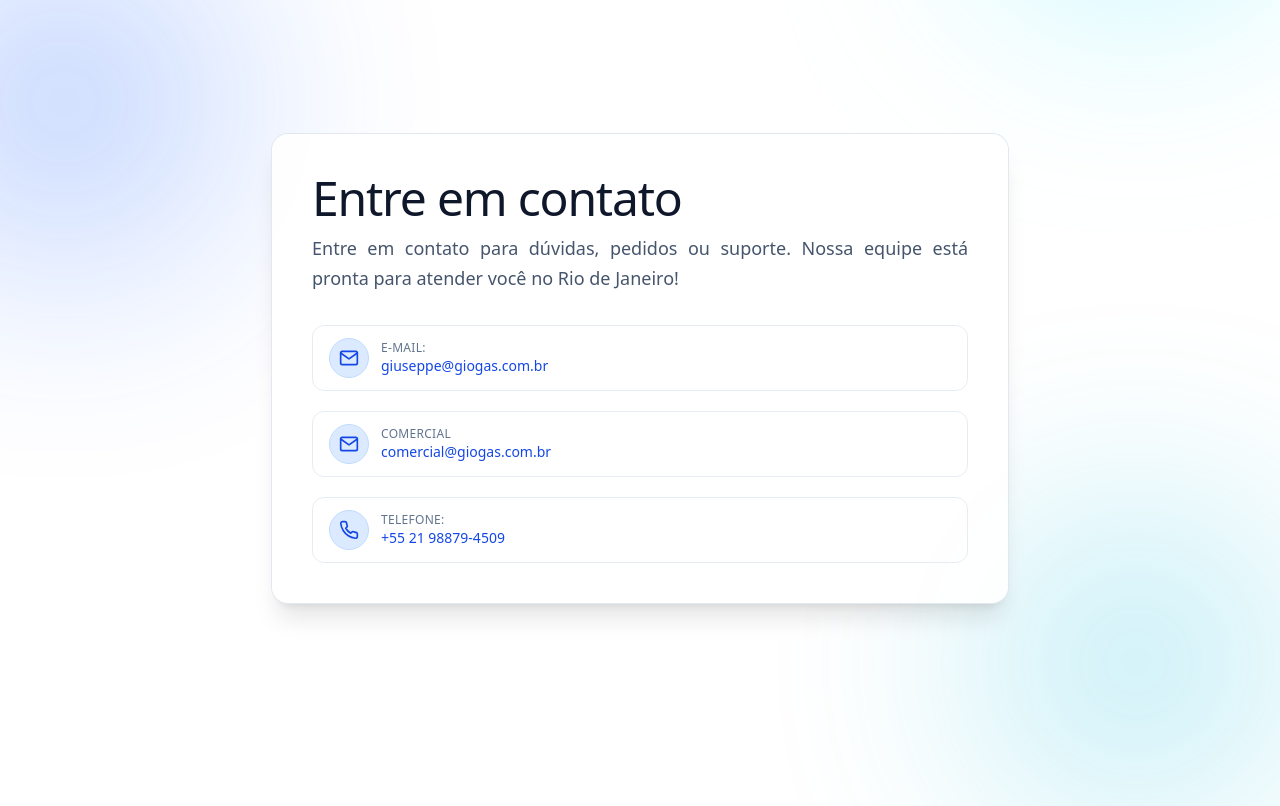
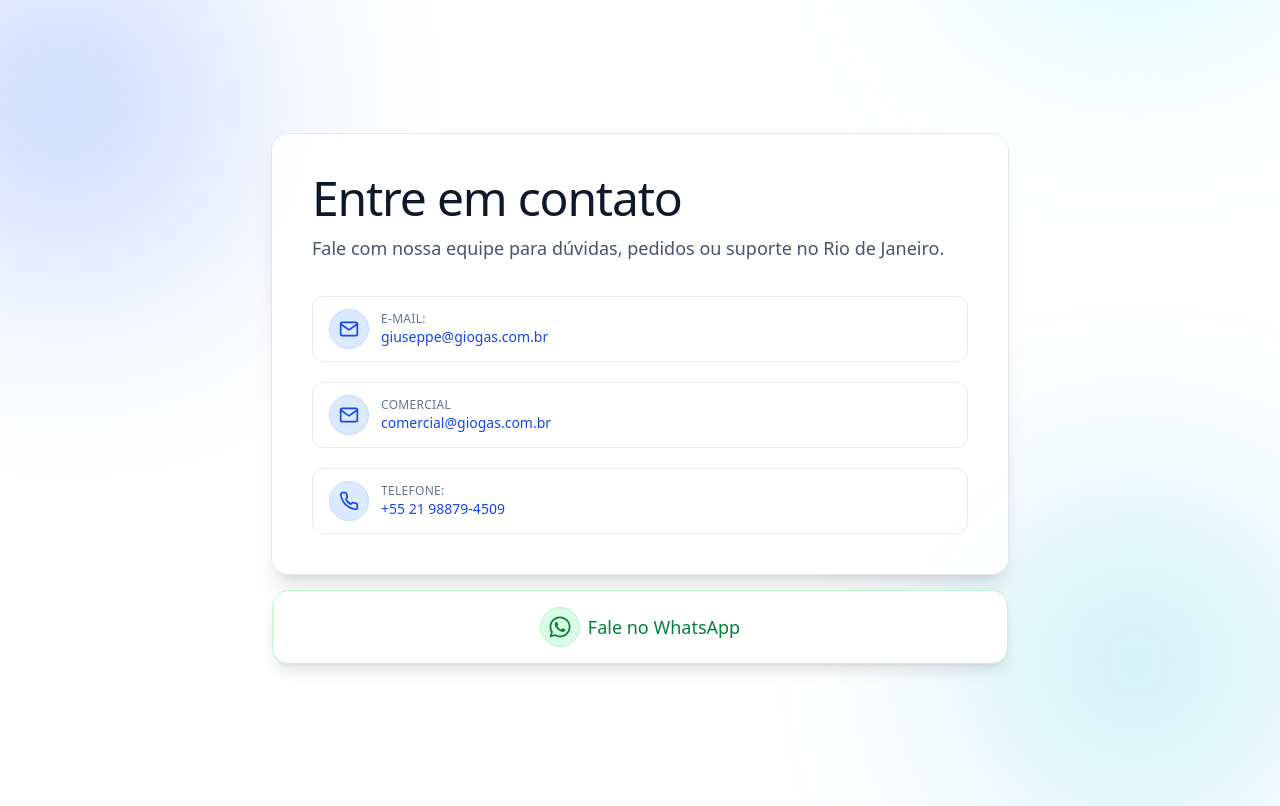
Before and after one commit to gabrielcaixeta01/site-giogas, a Next.js app: page / in a window 1280 px wide. Shown: the part 4120-4926 px from the top of the page. Built offline with nearby package versions, Linux system fonts and the light colour scheme.

Commit message:
update botao whatsapp

```diff
--- a/src/components/Navbar.tsx
+++ b/src/components/Navbar.tsx
@@ -181,7 +181,7 @@ export default function Navbar() {
                       <FaInstagram size={22} />
                     </a>
                     <a
-                      href="https://wa.me/5521988794509"
+                      href="https://wa.me/5521988794509?text=Ol%C3%A1%2C%20vi%20os%20servi%C3%A7os%20no%20site%20da%20GIOG%C3%81S%20e%20gostaria%20de%20saber%20mais%20detalhes."
                       target="_blank"
                       rel="noopener noreferrer"
                       aria-label="WhatsApp"
@@ -238,7 +238,7 @@ export default function Navbar() {
             <FaInstagram size={20} />
           </a>
           <a
-            href="https://wa.me/5521988794509"
+            href="https://wa.me/5521988794509?text=Ol%C3%A1%2C%20vi%20os%20servi%C3%A7os%20no%20site%20da%20GIOG%C3%81S%20e%20gostaria%20de%20saber%20mais%20detalhes."
             target="_blank"
             rel="noopener noreferrer"
             aria-label="WhatsApp"
--- a/src/components/sections/Contato.tsx
+++ b/src/components/sections/Contato.tsx
@@ -1,12 +1,17 @@
 "use client";
 
 import { motion } from "framer-motion";
+import { FaWhatsapp } from "react-icons/fa";
 import { FiMail, FiPhone } from "react-icons/fi";
 import { useLanguage } from "../../contexts/LanguageContext";
 
 const container = {
   hidden: { opacity: 0, y: 24 },
-  show: { opacity: 1, y: 0, transition: { duration: 0.6, staggerChildren: 0.08 } },
+  show: {
+    opacity: 1,
+    y: 0,
+    transition: { duration: 0.6, staggerChildren: 0.08 },
+  },
 };
 
 const item = {
@@ -41,7 +46,7 @@ export default function Contato() {
         variants={container}
         initial="hidden"
         whileInView="show"
-        viewport={{ once: true, amount: 0.3 }}
+        viewport={{ once: false, amount: 0.3 }}
         className="relative w-full max-w-3xl px-4"
       >
         <motion.div
@@ -162,6 +167,23 @@ export default function Contato() {
             </a>
           </motion.div>
         </motion.div>
+        {/* Botão WhatsApp abaixo do card */}
+        <div className="w-full mt-4">
+          <a
+            href="https://wa.me/5521988794509?text=Ol%C3%A1%2C%20vi%20os%20servi%C3%A7os%20no%20site%20da%20GIOG%C3%81S%20e%20gostaria%20de%20saber%20mais%20detalhes."
+            target="_blank"
+            rel="noopener noreferrer"
+            aria-label="WhatsApp"
+            className="w-full"
+          >
+            <button className="w-full flex items-center justify-center gap-2 py-4 rounded-2xl bg-white hover:bg-green-50 text-green-700 font-light text-lg shadow-lg transition-all duration-150 border border-green-200 hover:border-green-400">
+              <span className="contact-icon grid place-items-center text-xl h-10 w-10 rounded-full bg-green-100 text-green-700 border border-green-200 group-hover:bg-green-200 group-hover:text-green-800 transition">
+                <FaWhatsapp size={24} />
+              </span>
+              {t.contato.whatsapp}
+            </button>
+          </a>
+        </div>
       </motion.div>
     </section>
   );
--- a/src/contexts/LanguageContext.tsx
+++ b/src/contexts/LanguageContext.tsx
@@ -51,10 +51,11 @@ const translations = {
     contato: {
       title: "Entre em contato",
       description:
-        "Entre em contato para dúvidas, pedidos ou suporte. Nossa equipe está pronta para atender você no Rio de Janeiro!",
+        "Fale com nossa equipe para dúvidas, pedidos ou suporte no Rio de Janeiro.",
       email: "E-mail:",
       telefone: "Telefone:",
       endereco: "Endereço:",
+      whatsapp: "Fale no WhatsApp",
       copy: "Copiar",
       copied: "Copiado!",
     },
@@ -116,10 +117,11 @@ const translations = {
     contato: {
       title: "Contact us",
       description:
-        "Contact for questions, orders or support. Our team is ready to assist you in Rio de Janeiro!",
+        "Talk to our team for questions, orders or support in Rio de Janeiro.",
       email: "Email:",
       telefone: "Phone:",
       endereco: "Address:",
+      whatsapp: "Talk on WhatsApp",
       copy: "Copy",
       copied: "Copied!",
     },
```
